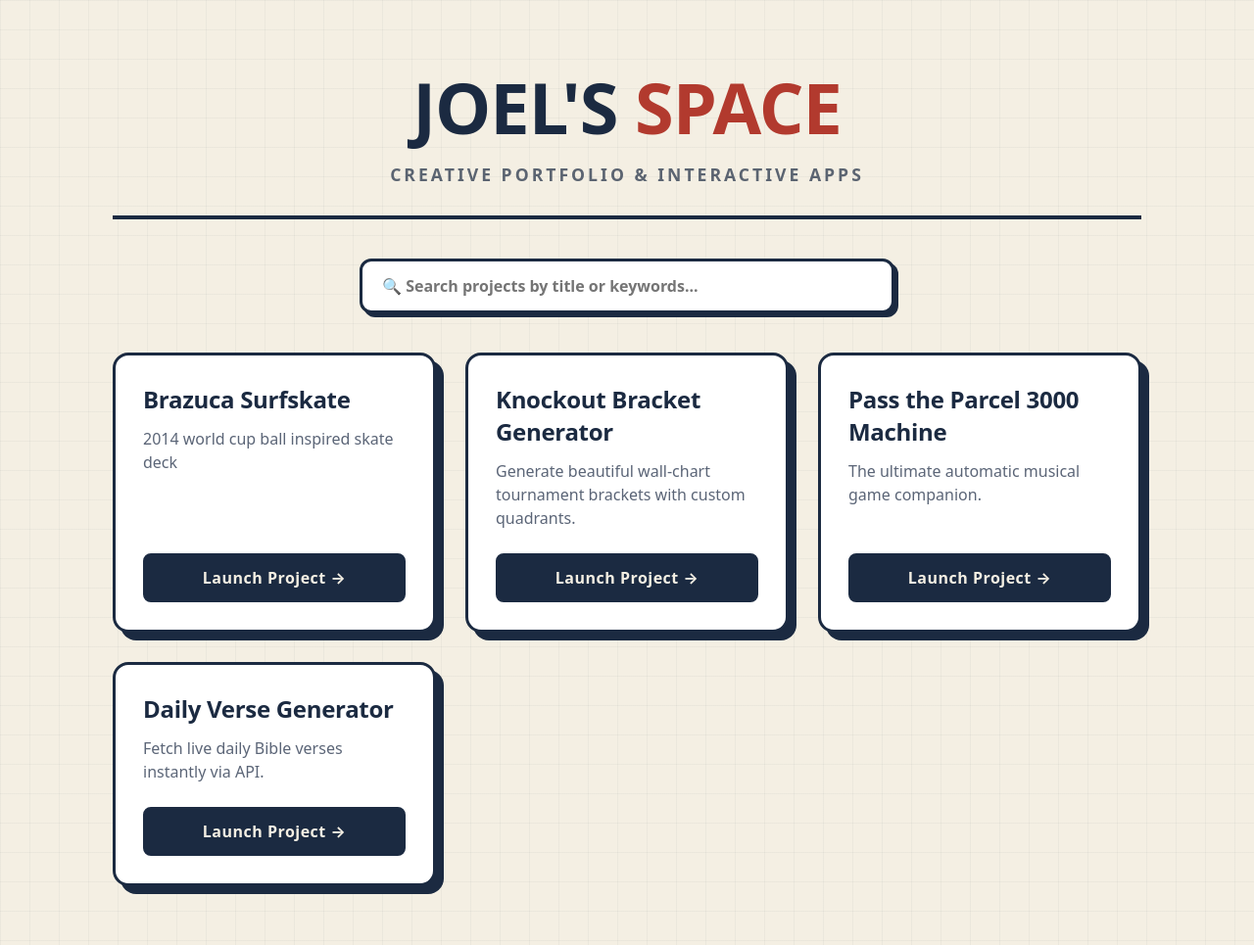
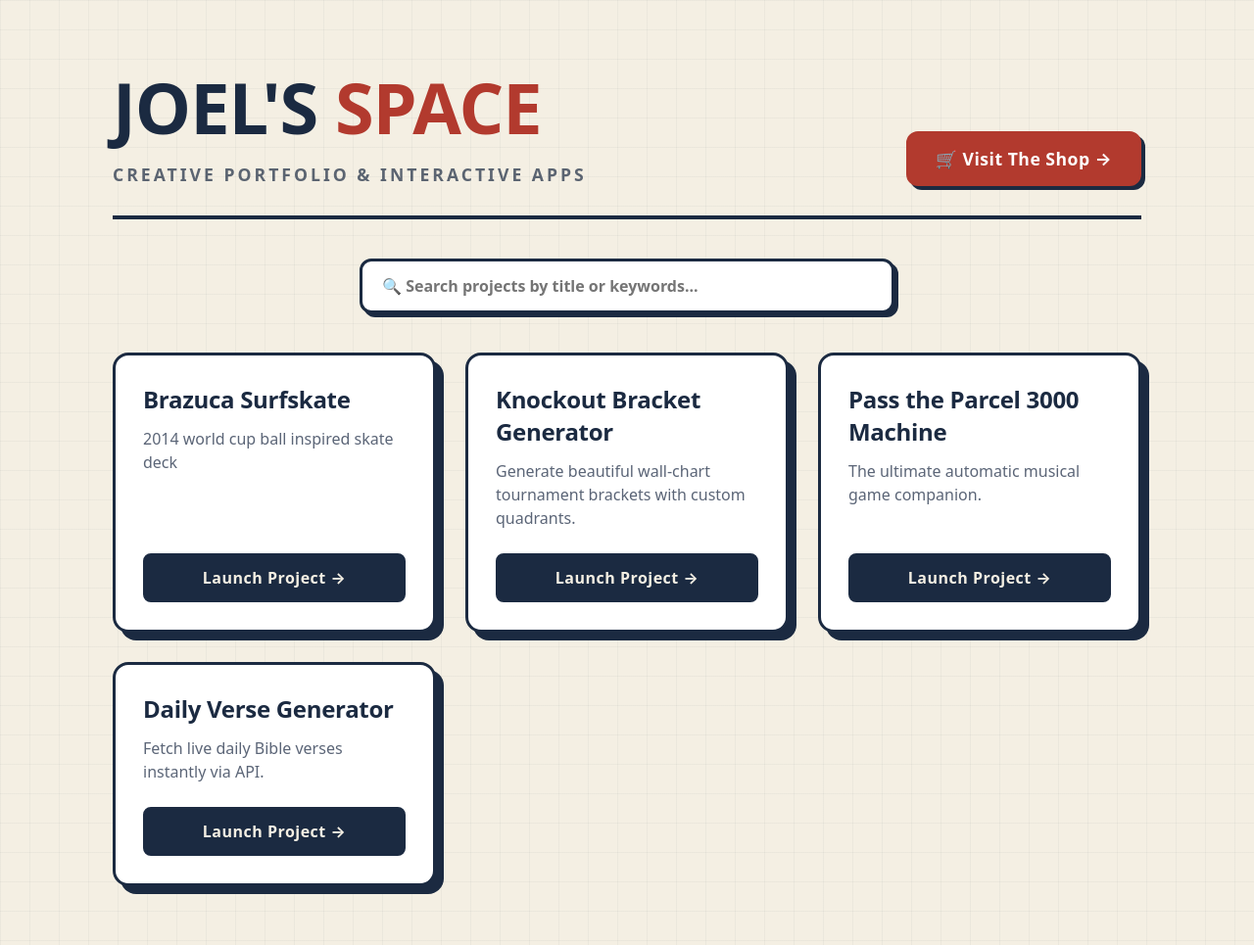
Before and after one commit to joelbeattie654/Joel, a Jekyll site: the page built from index.html, in a window 1280 px wide. Shown: the whole page at 98% size. Built offline with Jekyll 4.4.1, drawn with Linux system fonts in a browser that asks for light colours.

Commit message:
Update index.html

```diff
--- a/index.html
+++ b/index.html
@@ -31,11 +31,14 @@ layout: null
             margin: 0 auto;
         }
         header {
-            text-align: center;
+            display: flex;
+            justify-content: space-between;
+            align-items: flex-end;
+            flex-wrap: wrap;
+            gap: 20px;
             border-bottom: 4px solid var(--text);
             padding-bottom: 30px;
             margin-bottom: 40px;
-            position: relative;
         }
         h1 {
             font-size: clamp(3rem, 6vw, 4.5rem);
@@ -57,7 +60,7 @@ layout: null
             margin-top: 8px;
         }
 
-        /* ---------- Sleek New Search Bar Box ---------- */
+        /* ---------- Search Bar Styling ---------- */
         .search-container {
             margin-bottom: 40px;
             display: flex;
@@ -83,6 +86,7 @@ layout: null
             transform: translate(-2px, -2px);
         }
 
+        /* ---------- Projects Grid Layout ---------- */
         .grid {
             display: grid;
             grid-template-columns: repeat(auto-fill, minmax(300px, 1fr));
@@ -150,18 +153,27 @@ layout: null
 </head>
 <body>
     <div class="container">
+        <!-- Header Section with Responsive Shop Button Insertion Route -->
         <header>
-            <h1>Joel's <span>Space</span></h1>
-            <div class="subtitle">Creative Portfolio & Interactive Apps</div>
+            <div>
+                <h1>Joel's <span>Space</span></h1>
+                <div class="subtitle">Creative Portfolio & Interactive Apps</div>
+            </div>
+            <div>
+                <a href="{{ '/shop/' | relative_url }}" class="btn" style="background: var(--accent); border-color: var(--accent); color: white; padding: 14px 28px; font-size: 1.1rem; border-radius: 12px; box-shadow: 4px 4px 0px var(--text);">
+                    🛒 Visit The Shop →
+                </a>
+            </div>
         </header>
 
-        <!-- Search Bar Input Box -->
+        <!-- Search Functional Input Frame Container Box -->
         <div class="search-container">
             <input type="text" id="projectSearch" class="search-input" placeholder="🔍 Search projects by title or keywords...">
         </div>
 
         <main class="grid" id="projectGrid">
-            {% for project in site.projects %}
+            {% assign sorted_projects = site.projects | sort: "order" %}
+            {% for project in sorted_projects %}
             <div class="card project-card">
                 <div>
                     <h3>{{ project.title }}</h3>
@@ -183,7 +195,7 @@ layout: null
         </main>
     </div>
 
-    <!-- Real-time Filtering Javascript -->
+    <!-- Live Client-Side Filtering Core Logic Script -->
     <script>
         const searchInput = document.getElementById('projectSearch');
         const cards = document.querySelectorAll('.project-card');
```
Also changed, not shown: other parts of index.html (+0 -3 lines).
